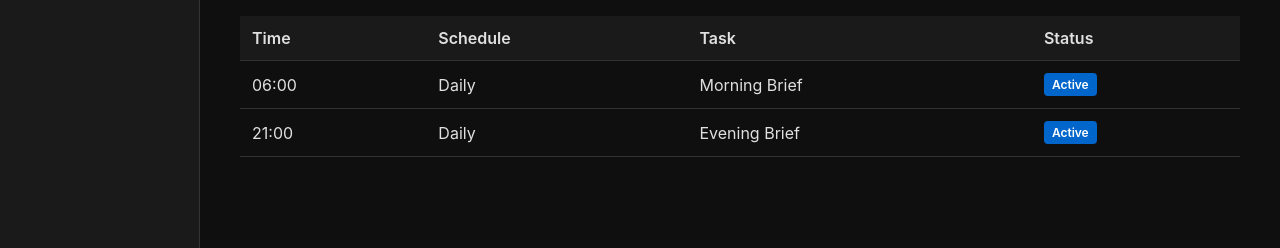
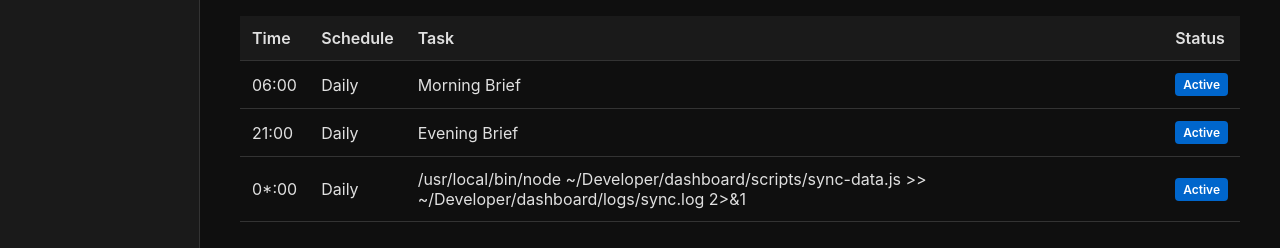
Before and after one commit to derekpcollins/dashboard-colossus, a website: page index.html in a window 1280 px wide. Both pictures are taken after a click on the element "Cron Jobs". Shown: the part 142-390 px from the top of the page. Drawn offline with Linux system fonts and the light colour scheme.

Commit message:
Add automated sync script for cron jobs and token data

```diff
--- /dev/null
+++ b/data/crons.json
@@ -0,0 +1,25 @@
+{
+  "crons": [
+    {
+      "time": "06:00",
+      "schedule": "Daily",
+      "task": "Morning Brief",
+      "status": "Active",
+      "raw": "0 6 * * * echo 'Morning brief' | logger -t morning-brief"
+    },
+    {
+      "time": "21:00",
+      "schedule": "Daily",
+      "task": "Evening Brief",
+      "status": "Active",
+      "raw": "0 21 * * * echo 'Evening brief' | logger -t evening-brief"
+    },
+    {
+      "time": "0*:00",
+      "schedule": "Daily",
+      "task": "/usr/local/bin/node ~/Developer/dashboard/scripts/sync-data.js >> ~/Developer/dashboard/logs/sync.log 2>&1",
+      "status": "Active",
+      "raw": "0 * * * * /usr/local/bin/node ~/Developer/dashboard/scripts/sync-data.js >> ~/Developer/dashboard/logs/sync.log 2>&1"
+    }
+  ]
+}
--- /dev/null
+++ b/data/tokens.json
@@ -0,0 +1,4 @@
+{
+  "sessions": [],
+  "summary": {}
+}
--- a/index.html
+++ b/index.html
@@ -166,8 +166,32 @@
       document.getElementById(tabId).classList.add('active');
       event.target.classList.add('active');
 
-      if (tabId === 'token-usage') {
+      if (tabId === 'cron-jobs') {
+        loadCronData();
+      } else if (tabId === 'token-usage') {
         loadTokenData();
+      }
+    }
+
+    async function loadCronData() {
+      try {
+        const response = await fetch('/data/crons.json');
+        if (!response.ok) throw new Error('No cron data');
+        const data = await response.json();
+
+        const tbody = document.getElementById('cron-table');
+        tbody.innerHTML = '';
+        (data.crons || []).forEach(cron => {
+          const row = tbody.insertRow();
+          row.innerHTML = `
+            <td>${cron.time}</td>
+            <td>${cron.schedule}</td>
+            <td>${cron.task}</td>
+            <td><span class="badge active">Active</span></td>
+          `;
+        });
+      } catch (err) {
+        console.error('Failed to load cron data:', err);
       }
     }
 
```
Also changed, not shown: scripts/sync-data.js (added, +95 -0 lines).
